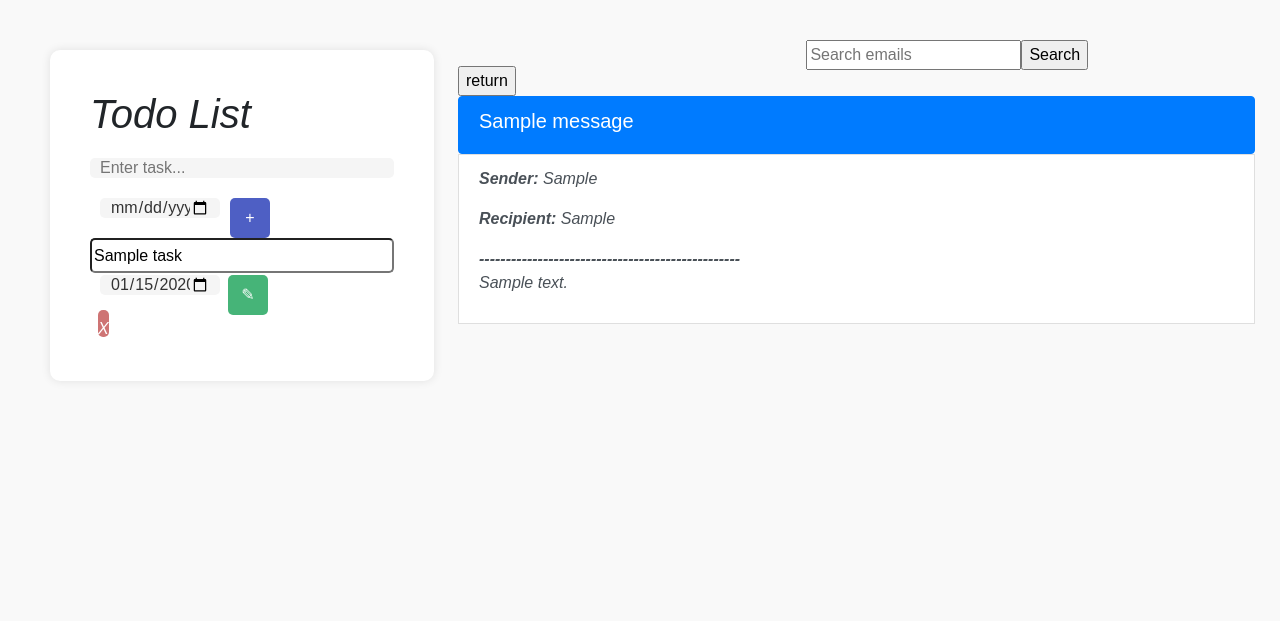
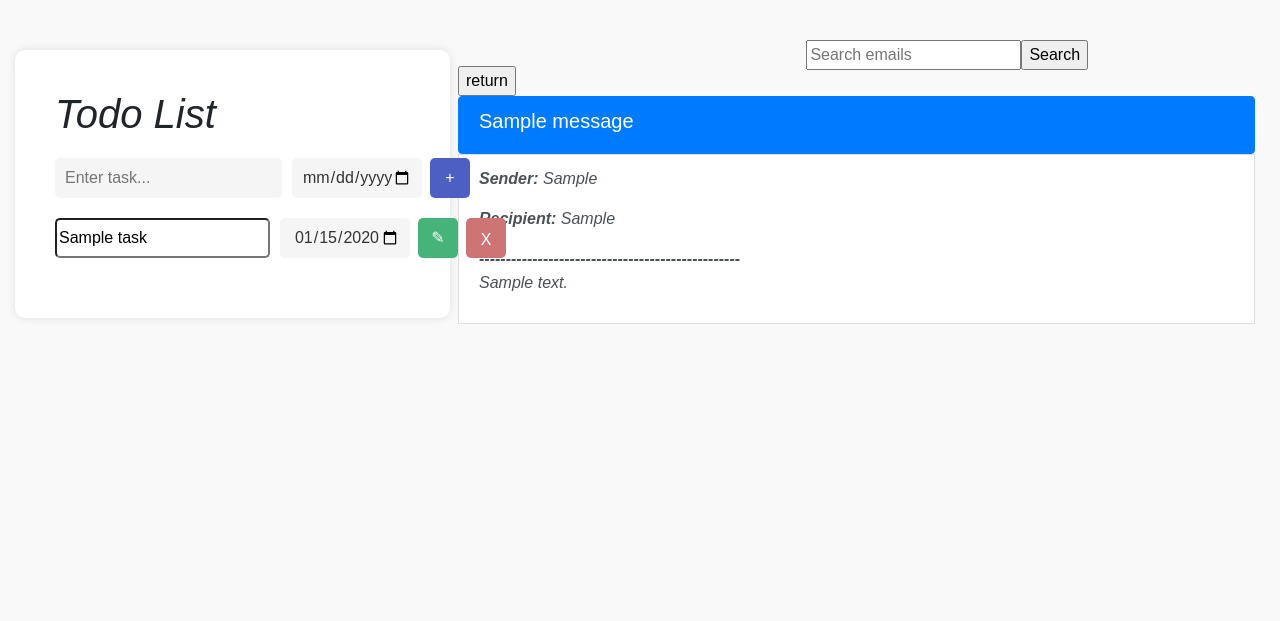
Before and after one commit to klam20/CMPE131-EmailClient, a Flask app: page /email/1 in a window 1280 px wide. Shown: the part 56-677 px from the top of the page. Run offline with Flask 3, Linux system fonts and the light colour scheme; a user stored in the database is signed in; tables that the repository leaves empty hold one stand-in row (values such as "Sample post"); some libraries are stand-ins or nearby versions.

Commit message:
Fixed formatting to todo list on email page

```diff
--- a/app/templates/viewEmail.html
+++ b/app/templates/viewEmail.html
@@ -110,11 +110,11 @@
           /* Form styles */
           .todo {
             margin-top:50px;
-            margin-left:50px;
+            margin-left:15px;
             position:absolute;
             display: block;
             flex-wrap: wrap;
-            width: 30%;
+            width: 34%;
             background-color: #fff;
             border-radius: 10px;
             box-shadow: 0 0 10px rgba(0, 0, 0, 0.1);
@@ -124,7 +124,6 @@
 
           form {
             display: flex;
-            flex-wrap: wrap;
             flex-grow: 1;
           }
 
@@ -140,10 +139,15 @@
             color: #555;
           }
 
+          div [type="task"] {
+            display: flex;
+            flex-grow: 1;
+          }
+
           form input[type="taskInput"] {
             padding: 10px;
             margin-bottom: 20px;
-            height: 20px;
+            height: 40px;
             border: none;
             border-radius: 5px;
             background-color: #f5f5f5;
@@ -156,13 +160,13 @@
           form input[type="date"] {
             padding: 10px;
             margin-bottom: 20px;
-            height: 20px;
+            height: 40px;
             border: none;
             border-radius: 5px;
             background-color: #f5f5f5;
             font-size: 16px;
             margin-left: 10px;
-            width: 120px;
+            max-width: 130px;
             color: #333;
           }
 
@@ -175,8 +179,8 @@
             cursor: pointer;
             transition: background-color 0.3s ease;
             height: 40px;
-            width: 40px;
-            margin-left: 10px;
+            min-width: 40px;
+            margin-left: 8px;
           }
 
           .linebreak {
@@ -193,17 +197,18 @@
             padding-top: 10px;
             padding-bottom: 10px;
             padding-left: 40px;
-            padding-right: 8px;
+            padding-right: 10px;
             background: #eee;
             font-size: 16px;
             transition: 0.2s;
             list-style-type: none;
             flex-grow: 1;
+            display: flex;
             margin-left: 2px;
             margin-right: 2px;
             margin-bottom: 2px;
             border-radius: 5px;
-            height: 20px;
+            height: 40px;
           }
 
           div li[type="task"]:hover {
@@ -232,16 +237,14 @@
             height: 15px;
             width: 7px;
           }
-          .date {
+          div [type="date"] {
             font-family: Arial, sans-serif;
-            font-size: 16px;
             float: right;
-            margin-top: 2px;
-            margin-bottom: 2px;
-            margin-right: 15px;
+            flex-grow: 1;
+            text-align: right;
           }
 
-          div a[type="delete"]{
+          div button[type="delete"]{
             background-color: #ce7474;
             border: none;
             color: #fff;
@@ -249,28 +252,28 @@
             font-size: 16px;
             cursor: pointer;
             transition: background-color 0.3s ease;
-            height: 30px;
-            width: 40px;
+            height: 40px;
+            min-width: 40px;
             margin-left: 8px;
             margin-bottom: 2px;
             text-align: center;
-            padding-top: 10px;
+            padding-top: 4px;
           }
 
-          div a[type="delete"]:link { text-decoration: none; }
+          div button[type="delete"]:link { text-decoration: none; }
 
 
-          div a[type="delete"]:visited { text-decoration: none; }
+          div button[type="delete"]:visited { text-decoration: none; }
 
 
-          div a[type="delete"]:hover {
+          div button[type="delete"]:hover {
             text-decoration: none;
             background-color: #863737;
           }
 
-          div a[type="delete"]:active { text-decoration: none; }
+          div button[type="delete"]:active { text-decoration: none; }
 
-          div a[type="edit"] {
+          div button[type="edit"] {
             background-color: #46b478;
             border: none;
             color: #fff;
@@ -278,30 +281,28 @@
             font-size: 16px;
             cursor: pointer;
             transition: background-color 0.3s ease;
-            height: 32px;
-            width: 40px;
+            min-width: 40px;
+            height: 40px;
             margin-left: 8px;
             margin-bottom: 2px;
-            text-align: center;
-            padding-top: 8px;
           }
 
-          div a[type="edit"]:link { text-decoration: none; }
+          div button[type="edit"]:link { text-decoration: none; }
 
 
-          div a[type="edit"]:visited { text-decoration: none; }
+          div button[type="edit"]:visited { text-decoration: none; }
 
 
-          div a[type="edit"]:hover {
+          div button[type="edit"]:hover {
             text-decoration: none;
             background-color: #2d744d;
           }
 
-          div a[type="delete"]:active { text-decoration: none; }
+          div button[type="delete"]:active { text-decoration: none; }
 
           form input[type="editInputText"] {
             flex-grow: 1;
-            max-height: 35px;
+            min-height: 40px;
           }
 
           form button[type="submitEdit"] {
@@ -312,10 +313,15 @@
             font-size: 16px;
             cursor: pointer;
             transition: background-color 0.3s ease;
-            width: 40px;
+            min-width: 40px;
             height: 40px;
             margin-left: 8px;
             margin-bottom: 2px;
+          }
+
+          form button[type="submitEdit"]:hover {
+            text-decoration: none;
+            background-color: #2d744d;
           }
 
           form input[type="editInputText"] {
@@ -383,18 +389,17 @@
         {%for task in todo_list%}
           {%if task.user_id==current_user.id%}
           <div class="linebreak"></div>
-          <tr>
+          <div type = "task">
               {%if task.done==False and task.edit==False %}
               <li type="task" onclick='window.location.href="/updateTodo/{{task.task_id}}"'>{{task.name}}
-                <div class="date">{{task.date}}</div>
-                <div class="linebreak"></div>
+                <div type="date">{{task.date}}</p>
               </li>
-              <td><a type="edit" href="/startEdit/{{task.task_id}}">✎</a></td>
+              <td><button type="edit" onclick="window.location.href='/startEdit/{{task.task_id}}';">✎</button></td>
               {%elif task.done==True and task.edit==False %}
               <li type="task" class="checked" onclick='window.location.href="/updateTodo/{{task.task_id}}"'>{{task.name}}
-                <div class="date">{{task.date}}</div>
+                <div type="date">{{task.date}}</p>
               </li>
-              <td><a type="edit" href="/startEdit/{{task.task_id}}">✎</a></td>
+              <td><button type="edit" onclick="window.location.href='/startEdit/{{task.task_id}}';">✎</button></td>
               {%else%}
               <form action="/submitEdit/{{task.task_id}}" method="post">
                 <input type="editInputText" id="editInputText" name="editInputText" value="{{task.name}}" required>
@@ -403,8 +408,8 @@
               </form>
 
               {%endif%}
-              <td><a type = "delete" href="/deleteTodo/{{task.task_id}}">X</a></td>
-          </tr>
+              <td><button type = "delete" onclick="window.location.href='/deleteTodo/{{task.task_id}}';">X</button></td>
+            </div>
           {%endif%}
         {%endfor%}
 
```
Also changed, not shown: app/templates/email.html (+47 -42 lines), app/templates/emailSent.html (+50 -43 lines).
